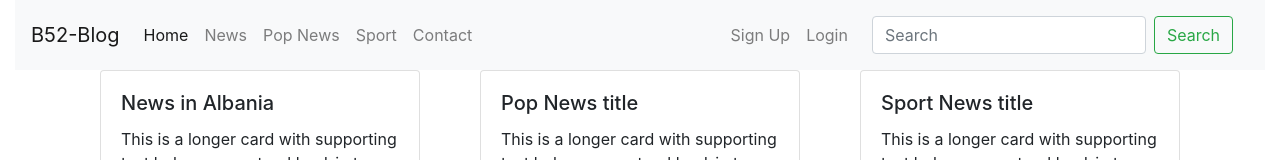
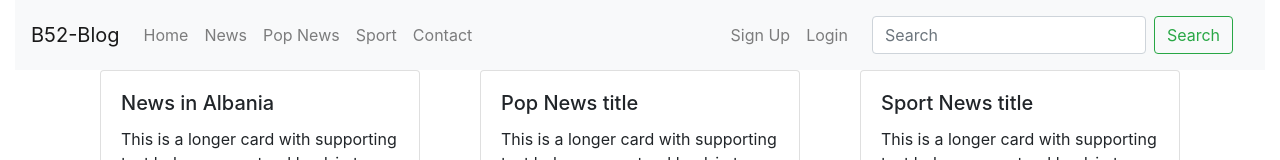
Before and after one commit to ivopogace/b52-blog-frontend, an Angular app: page / in a window 1280 px wide. Shown: the top 160 px of the page. Built offline with nearby package versions, Linux system fonts and the light colour scheme.

Commit message:
router link active

```diff
--- a/src/app/app.component.html
+++ b/src/app/app.component.html
@@ -1,6 +1,6 @@
 <div class="container-fluid">
   <nav class="navbar navbar-expand-lg navbar-light bg-light">
-    <a class="navbar-brand" href="#">B52-Blog</a>
+    <a class="navbar-brand" routerLink="/home" >B52-Blog</a>
 
     <button class="navbar-toggler"
             type="button" data-toggle="collapse"
@@ -11,9 +11,9 @@
 
     <div class="collapse navbar-collapse" id="navbarNav" [ngClass]="{ 'show': navbarOpen }">
 
-      <ul class="navbar-nav">
-        <li class="nav-item active">
-          <a class="nav-link" routerLink="/">Home <span class="sr-only">(current)</span></a>
+      <ul class="navbar-nav" >
+        <li class="nav-item" routerLinkActive="active" >
+          <a class="nav-link" routerLink="/home">Home</a>
         </li>
         <li class="nav-item">
           <a class="nav-link" routerLink="/news">News</a>
```
